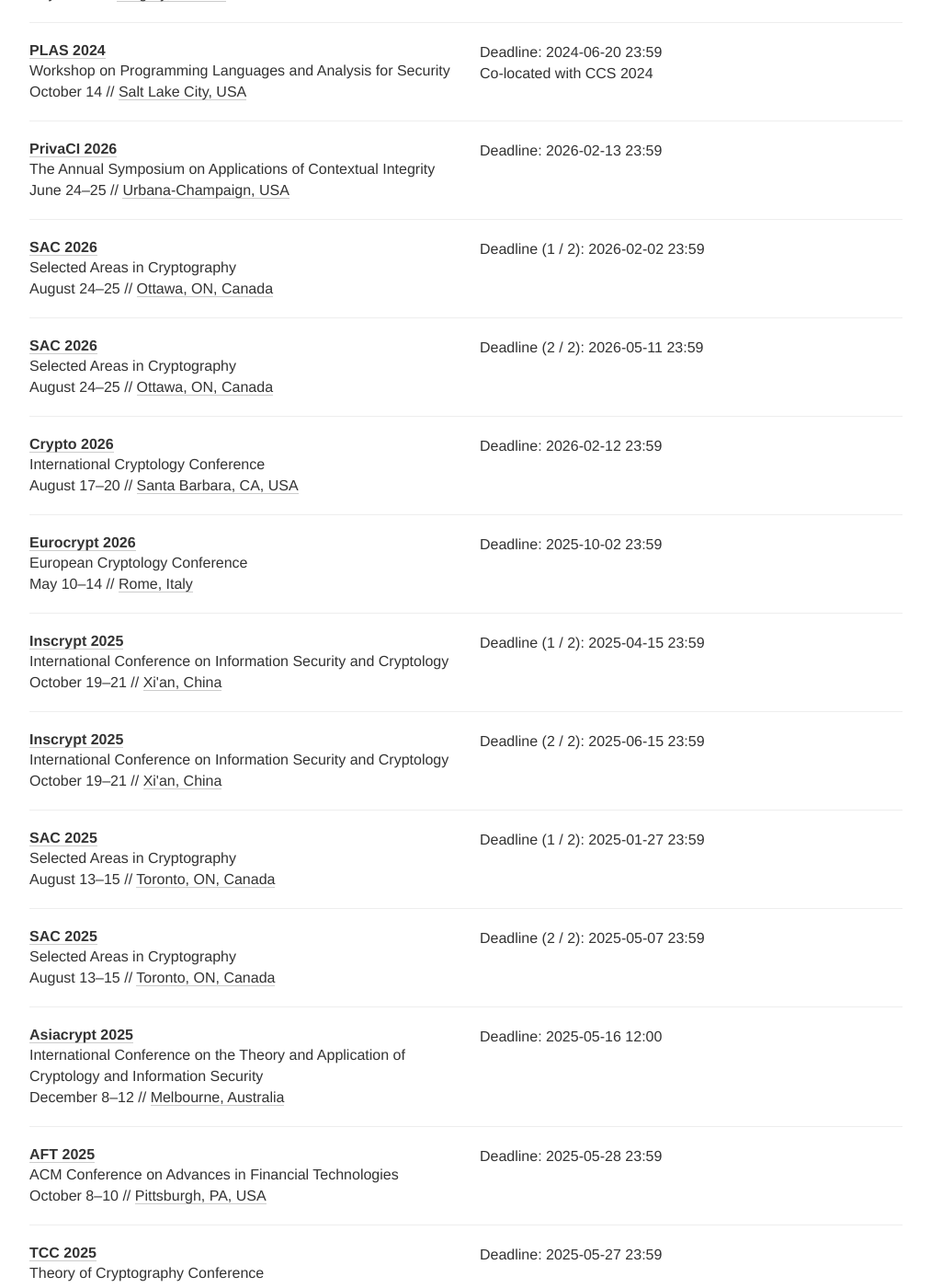
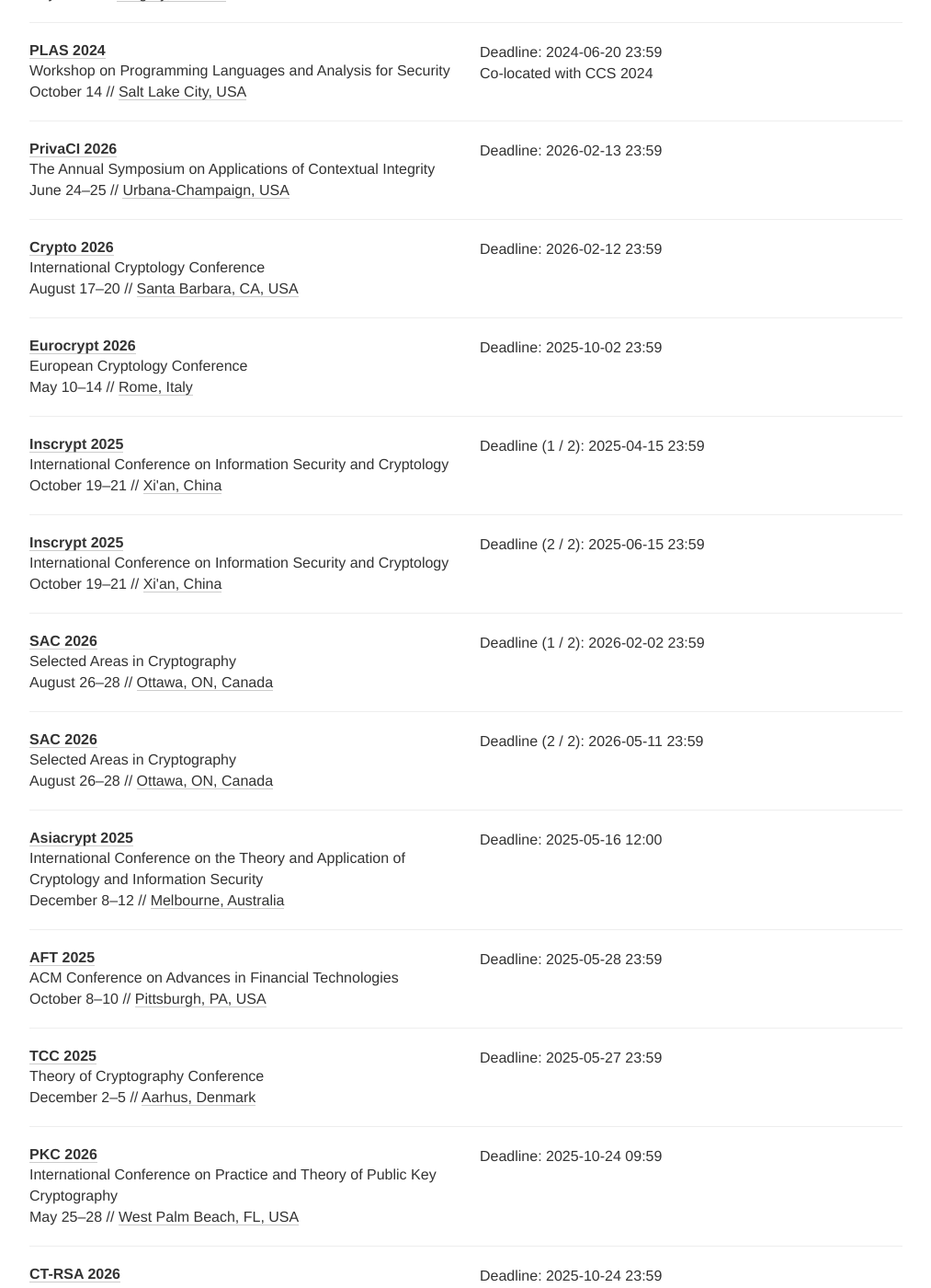
Before and after one commit to sec-deadlines/sec-deadlines.github.io, a Jekyll site: the page built from index.html, in a window 1280 px wide and 1400 px high, scrolled down 4915 px. Shown: the whole window at 92% size, without its empty margins (133-1146 px from the left). Built offline with Jekyll 4.4.1, drawn with Linux system fonts in a browser that asks for light colours; nearby versions of some CDN libraries; comment, search, counter and statistics services are not loaded.

Commit message:
Merge into prior year

```diff
--- a/_data/conferences.yml
+++ b/_data/conferences.yml
@@ -309,15 +309,6 @@
 
 # Crypto
 
-- name: SAC
-  description: Selected Areas in Cryptography
-  year: 2026
-  link: https://sacworkshop.org/SAC26/
-  deadline: ["2026-02-02 23:59", "2026-05-11 23:59"]
-  date: August 24-25
-  place: Ottawa, ON, Canada
-  tags: [CRYPTO, CONF]
-
 - name: Crypto
   description: International Cryptology Conference
   year: 2026
@@ -350,11 +341,11 @@
 
 - name: SAC
   description: Selected Areas in Cryptography
-  year: 2025
-  link: https://sacworkshop.org/SAC25/
-  deadline: ["2025-01-27 23:59", "2025-05-07 23:59"]
-  date: August 13-15
-  place: Toronto, ON, Canada
+  year: 2026
+  link: https://sacworkshop.org/SAC26/
+  deadline: ["2026-02-02 23:59", "2026-05-11 23:59"]
+  date: August 26-28
+  place: Ottawa, ON, Canada
   tags: [CRYPTO, CONF]
 
 - name: Asiacrypt
```
